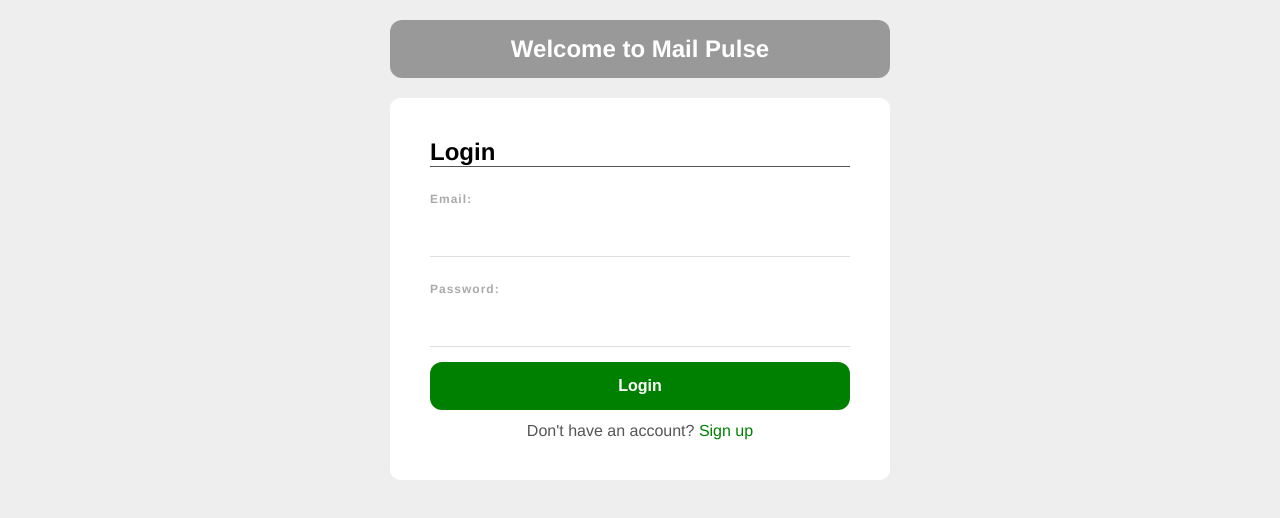
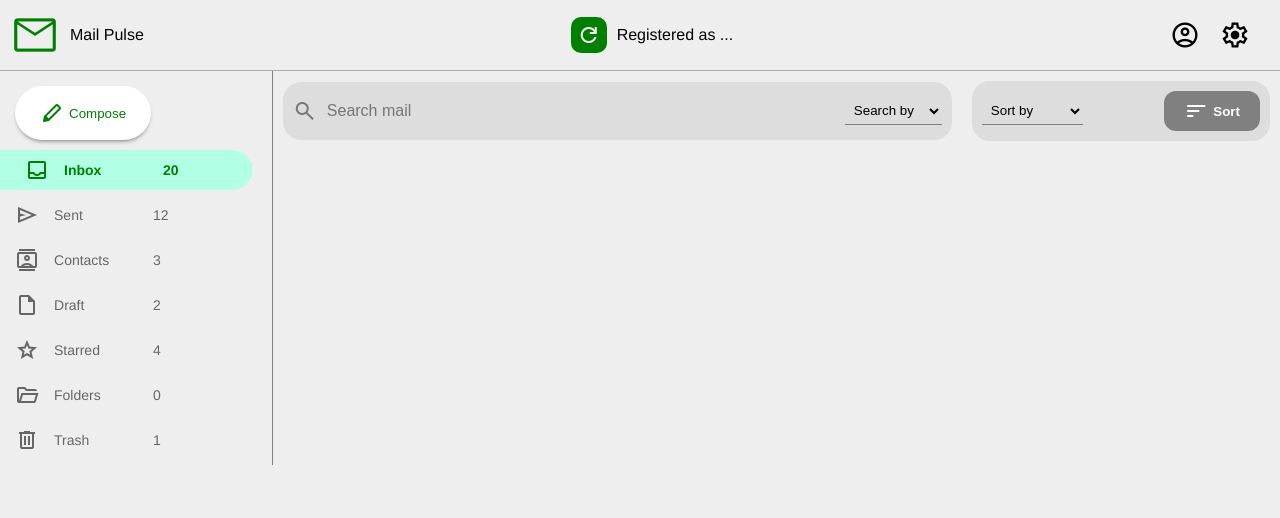
Before and after one commit to Mohamed-code-13/mail-pulse, a Vue app in the folder front-end-mail-server/: page /home/inbox in a window 1280 px wide. Before the commit this address led to /login. Shown: the top 518 px of the page. Built offline with nearby package versions, Linux system fonts and the light colour scheme.

Commit message:
Create a search bar with a search by dropdown list and sort by dropdown list.

```diff
--- a/front-end-mail-server/src/components/MainBody.vue
+++ b/front-end-mail-server/src/components/MainBody.vue
@@ -1,13 +1,19 @@
 <template>
   <div class="main-body">
     <SideBar />
+    <router-view />
   </div>
 </template>
 
 <script>
+import Inbox from '../views/Inbox.vue'
 import SideBar from './SideBar.vue'
 
-export default { components: { SideBar } }
+export default { components: { SideBar, Inbox } }
 </script>
 
-<style scoped></style>
+<style scoped>
+.main-body {
+  display: flex;
+}
+</style>
--- /dev/null
+++ b/front-end-mail-server/src/components/SearchBar.vue
@@ -0,0 +1,115 @@
+<template>
+  <div class="search-bar">
+    <div class="left">
+      <span class="material-symbols-outlined"> search </span>
+
+      <input type="text" placeholder="Search mail" />
+
+      <select v-model="searchChose" name="search-by" class="dropdown">
+        <option value="" selected disabled hidden>Search by</option>
+        <option v-for="option in searchOptions" :value="option">{{ option }}</option>
+      </select>
+    </div>
+
+    <div class="right">
+      <select v-model="sortChose" name="sort-by" class="dropdown">
+        <option value="" selected disabled hidden>Sort by</option>
+        <option v-for="option in sortOptions" :value="option">{{ option }}</option>
+      </select>
+
+      <button class="sort-btn">
+        <span class="material-symbols-outlined"> sort </span>
+        Sort
+      </button>
+    </div>
+  </div>
+</template>
+
+<script>
+import { ref, computed } from 'vue'
+
+export default {
+  setup() {
+    const searchChose = ref('')
+    const searchOptions = computed(() => ['Subject', 'Sender', 'Description', 'Tag'])
+
+    const sortChose = ref('')
+    const sortOptions = computed(() => ['Ascending', 'Descending', 'Priority'])
+
+    return { searchOptions, searchChose, sortChose, sortOptions }
+  }
+}
+</script>
+
+<style scoped>
+.search-bar {
+  display: flex;
+  align-items: center;
+  justify-content: space-between;
+}
+
+.left {
+  display: flex;
+  flex: 0.7;
+  align-items: center;
+  background-color: #ddd;
+  padding: 10px;
+  margin: 10px;
+  border-radius: 18px;
+}
+
+.left span {
+  color: #777;
+  background-color: transparent;
+}
+
+.left input {
+  border: none;
+  width: 100%;
+  padding: 10px;
+  outline: none;
+  font-size: medium;
+  background-color: transparent;
+}
+
+select {
+  padding: 5px;
+  border: none;
+  border-bottom: 1px solid gray;
+  background-color: transparent;
+  outline: none;
+  cursor: pointer;
+}
+
+option {
+  margin: 10px;
+}
+
+.right {
+  display: flex;
+  flex: 0.3;
+  justify-content: space-between;
+  align-items: center;
+  background-color: #ddd;
+  padding: 10px;
+  margin: 10px;
+  border-radius: 18px;
+}
+
+.sort-btn {
+  display: flex;
+  align-items: center;
+  padding: 8px 20px;
+  border: none;
+  background-color: gray;
+  color: white;
+  border-radius: 12px;
+  font-weight: bold;
+  cursor: pointer;
+}
+
+.sort-btn span {
+  margin-right: 5px;
+  background-color: transparent;
+}
+</style>
--- a/front-end-mail-server/src/components/SideBar.vue
+++ b/front-end-mail-server/src/components/SideBar.vue
@@ -12,47 +12,61 @@
     >
       <span class="material-symbols-outlined"> {{ option.icon }} </span>
       <h3 class="option-title">{{ option.title }}</h3>
+      <h3 class="">{{ option.count }}</h3>
     </div>
   </div>
 </template>
 
 <script>
 import { ref, computed } from 'vue'
+import { useRouter } from 'vue-router'
 
 export default {
   setup() {
+    const router = useRouter()
     const activeOption = ref('Inbox')
 
     const options = computed(() => [
-      { title: 'Inbox', icon: 'inbox' },
+      {
+        title: 'Inbox',
+        icon: 'inbox',
+        count: 20
+      },
       {
         title: 'Sent',
-        icon: 'send'
+        icon: 'send',
+        count: 12
       },
       {
         title: 'Contacts',
-        icon: 'contacts'
+        icon: 'contacts',
+        count: 3
       },
       {
         title: 'Draft',
-        icon: 'draft'
+        icon: 'draft',
+        count: 2
       },
       {
         title: 'Starred',
-        icon: 'star'
+        icon: 'star',
+        count: 4
       },
       {
         title: 'Folders',
-        icon: 'folder_open'
+        icon: 'folder_open',
+        count: 0
       },
       {
         title: 'Trash',
-        icon: 'delete'
+        icon: 'delete',
+        count: 1
       }
     ])
 
     const chooseOption = (op) => {
       activeOption.value = op
+      router.push('/home/' + op)
     }
 
     return { activeOption, options, chooseOption }
@@ -63,9 +77,11 @@ export default {
 <style scoped>
 .side-bar {
   text-align: left;
-  flex: 0.3;
-  max-width: 200px;
+  flex: 0.2;
+  width: 200px;
   padding-right: 20px;
+  border-right: 1px solid gray;
+  height: 100%;
 }
 
 .compose {
--- a/front-end-mail-server/src/router/index.js
+++ b/front-end-mail-server/src/router/index.js
@@ -2,6 +2,7 @@ import { createRouter, createWebHistory } from 'vue-router'
 import LoginForm from '../views/LoginForm.vue'
 import SignUpForm from '../views/SignUpForm.vue'
 import Home from '../views/Home.vue'
+import Inbox from '../views/Inbox.vue'
 
 const router = createRouter({
   history: createWebHistory(import.meta.env.BASE_URL),
@@ -19,7 +20,14 @@ const router = createRouter({
     {
       path: '/home',
       name: 'home',
-      component: Home
+      component: Home,
+      children: [
+        {
+          path: 'inbox',
+          name: 'inbox',
+          component: Inbox
+        }
+      ]
     },
     {
       path: '/:catchAll(.*)',
--- /dev/null
+++ b/front-end-mail-server/src/views/Inbox.vue
@@ -0,0 +1,17 @@
+<template>
+  <div class="inbox">
+    <SearchBar />
+  </div>
+</template>
+
+<script>
+import SearchBar from '@/components/SearchBar.vue'
+
+export default { components: { SearchBar } }
+</script>
+
+<style scoped>
+.inbox {
+  flex: 0.8;
+}
+</style>
```
